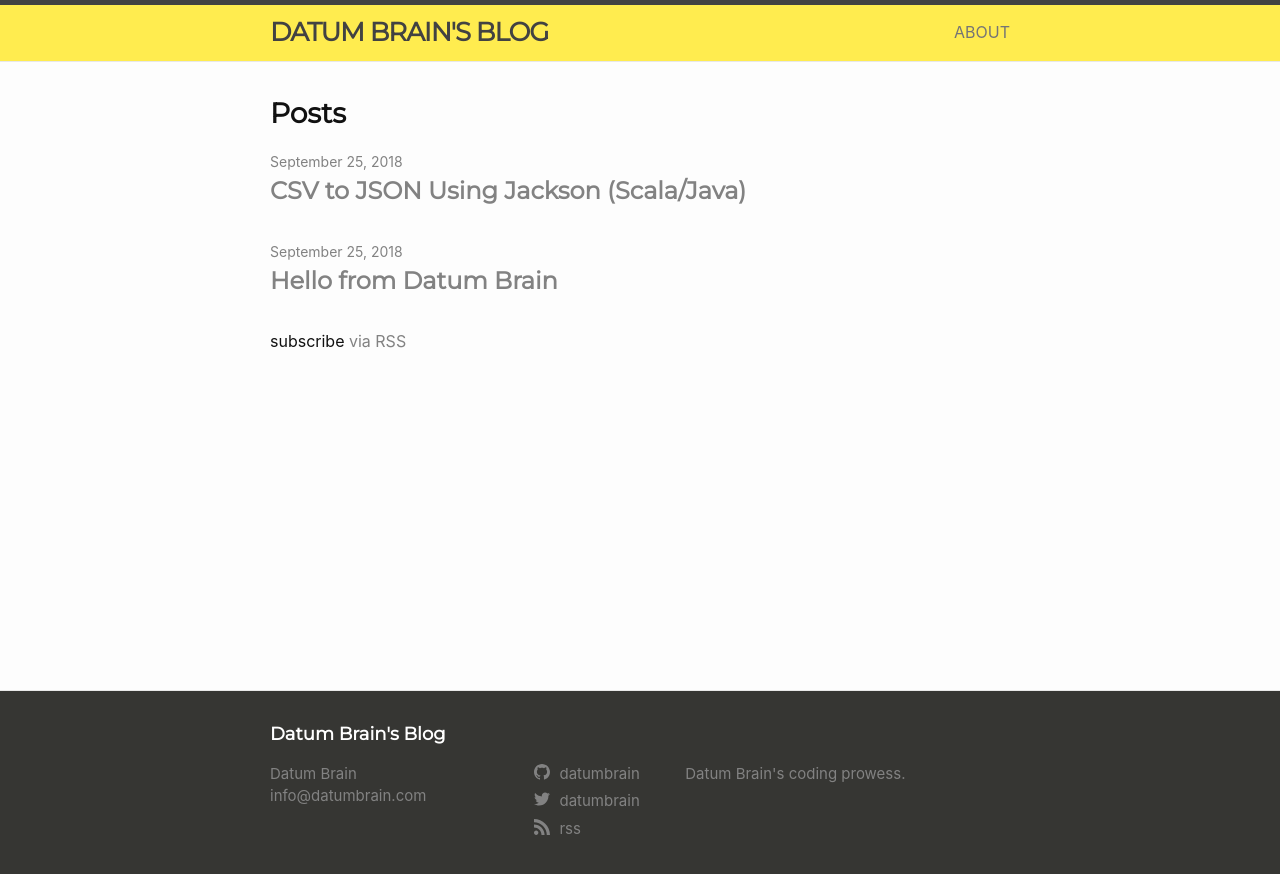
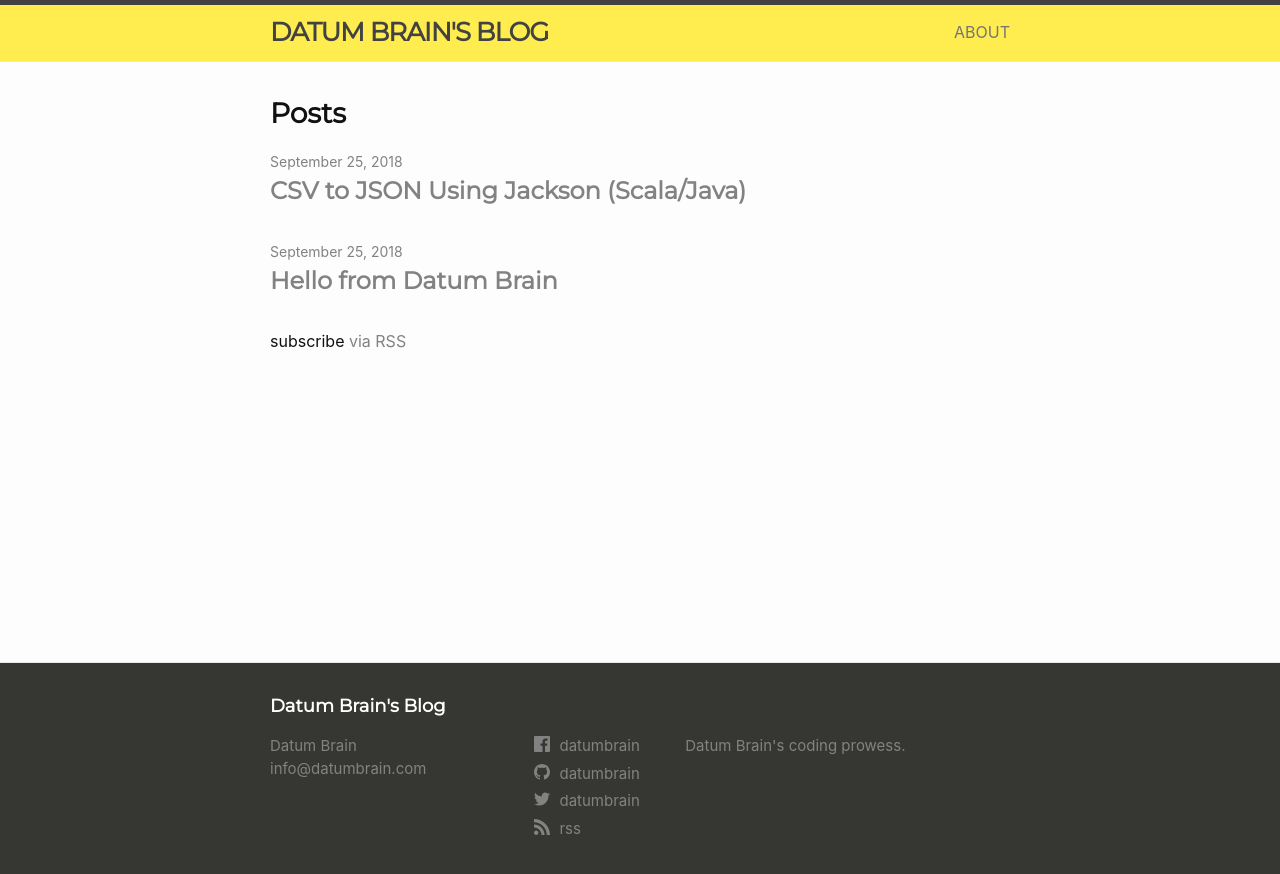
Before and after one commit to haris-75/datumbrain.github.io, a Jekyll site: the page built from index.md, in a window 1280 px wide. Shown: the top 874 px of the page. Built offline with Jekyll 4.4.1, drawn with Linux system fonts in a browser that asks for light colours.

Commit message:
Fixed style sheet link.

```diff
--- a/_config.yml
+++ b/_config.yml
@@ -5,7 +5,8 @@ description:
   Datum Brain's coding prowess.
 
 twitter_username: datumbrain
-github_username:  datumbrain
+github_username: datumbrain
+facebook_username: datumbrain
 rss: rss
 
 show_excerpts: false
--- a/_layouts/default.html
+++ b/_layouts/default.html
@@ -1,5 +1,4 @@
 <!DOCTYPE html>
-<link href="https://fonts.googleapis.com/css?family=Montserrat" rel="stylesheet">
 <html lang="{{ page.lang | default: site.lang | default: "en" }}">
 
   {%- include head.html -%}
```
